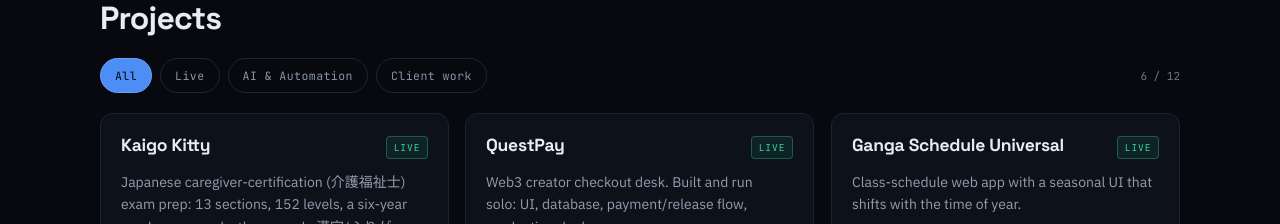
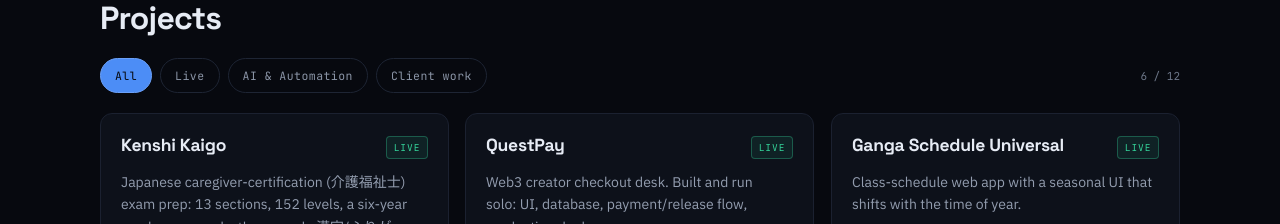
Before and after one commit to ryuken25/ryuken25, a Next.js app: page / in a window 1280 px wide. Shown: the part 1060-1284 px from the top of the page. Built offline with nearby package versions, Linux system fonts and the light colour scheme.

Commit message:
update portfolio contact and project branding

```diff
--- a/data/content.ts
+++ b/data/content.ts
@@ -16,7 +16,7 @@ export const site = {
     "I build web apps and automation systems. Five products live in production, 50+ bots delivered for clients since 2023.",
   metaDescription:
     "Winayagatar builds production web apps and automation systems. Five products are live, with 50+ bots delivered since 2023.",
-  email: "winayaarya@gmail.com",
+  email: "atar@wyna.dev",
   github: "https://github.com/ryuken25",
   githubHandle: "ryuken25",
   telegram: "https://t.me/kenshi25",
@@ -66,7 +66,7 @@ export interface ProjectDetail {
 }
 
 export const projectDetails: Record<string, ProjectDetail> = {
-  "Kaigo Kitty": {
+  "Kenshi Kaigo": {
     eyebrow: "education platform · live",
     overview: "A Japanese 介護福祉士 exam-prep app built for repeated practice, not a one-time quiz.",
     problem: "Learners need to move between Japanese text, furigana, Indonesian support, lessons, and mock exams without losing their place.",
@@ -216,10 +216,10 @@ export const PREVIEW_COUNT = 6;
 
 export const projects: Project[] = [
   {
-    name: "Kaigo Kitty",
+    name: "Kenshi Kaigo",
     desc: "Japanese caregiver-certification (介護福祉士) exam prep: 13 sections, 152 levels, a six-year mock exam, and a three-mode 漢字/ふりがな/Indonesian switch built on a custom flex ruby layout instead of the browser engine, so readings never collide and Safari matches Chrome. Ships behind gates that measure real glyph boxes in WebKit, Firefox and Chromium at seven viewport widths.",
     tags: ["React", "Vite", "Neon Postgres", "Vercel Functions"],
-    live: "https://kaigo-kitty.vercel.app",
+    live: "https://kaigo.wyna.dev",
     repo: "https://github.com/ryuken25/kenshi-kaigo-e-learning",
     badge: "LIVE",
   },
--- a/scripts/make-og.mjs
+++ b/scripts/make-og.mjs
@@ -56,7 +56,7 @@ const svg = `
   </g>
 
   <line x1="80" y1="574" x2="1120" y2="574" stroke="#161c28" stroke-width="1"/>
-  <text x="80" y="604" fill="#6c7688" font-family="Consolas, 'Courier New', monospace" font-size="21">github.com/ryuken25  ·  winayaarya@gmail.com  ·  Bali → Kuala Lumpur</text>
+  <text x="80" y="604" fill="#6c7688" font-family="Consolas, 'Courier New', monospace" font-size="21">github.com/ryuken25  ·  atar@wyna.dev  ·  Bali → Kuala Lumpur</text>
 </svg>`;
 
 const resvg = new Resvg(svg, {
```
Also changed, not shown: 2 other files (tests, documents, lock files or other folders).
